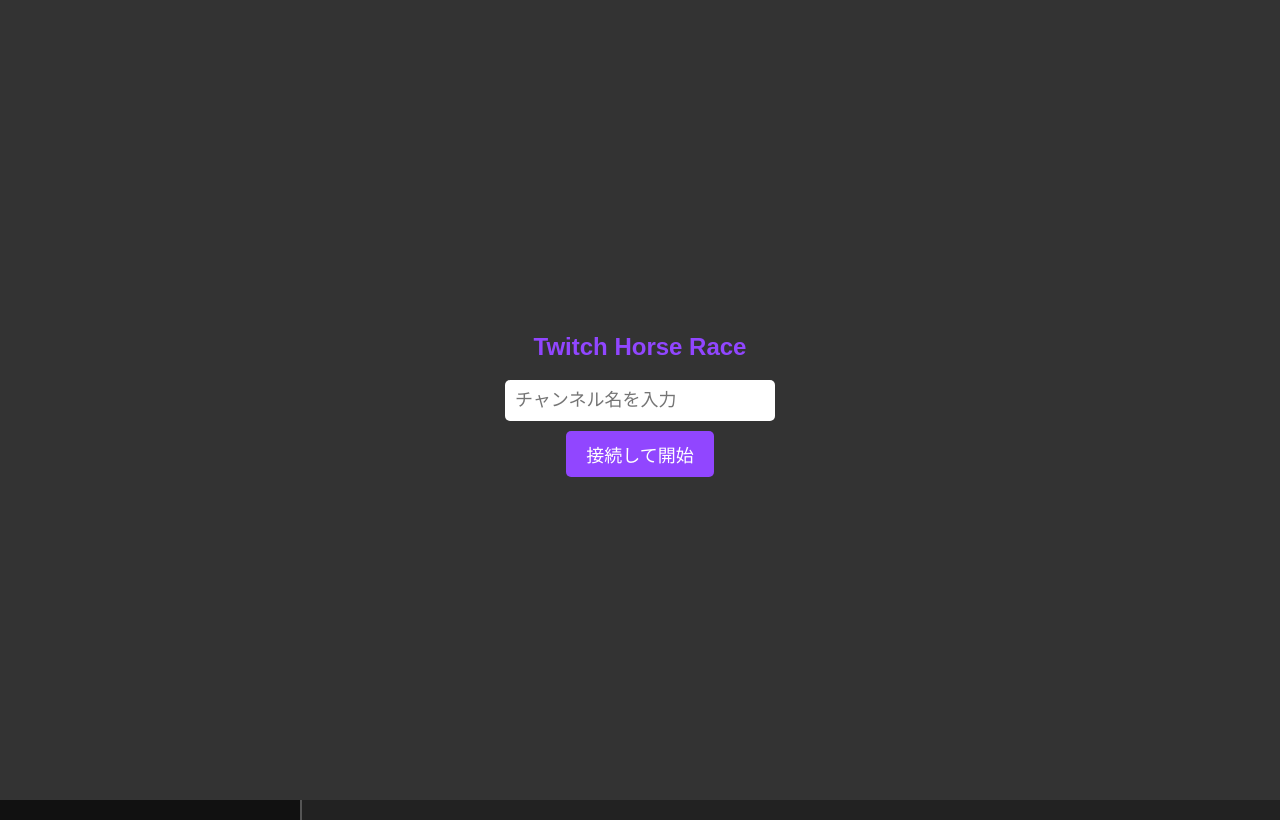
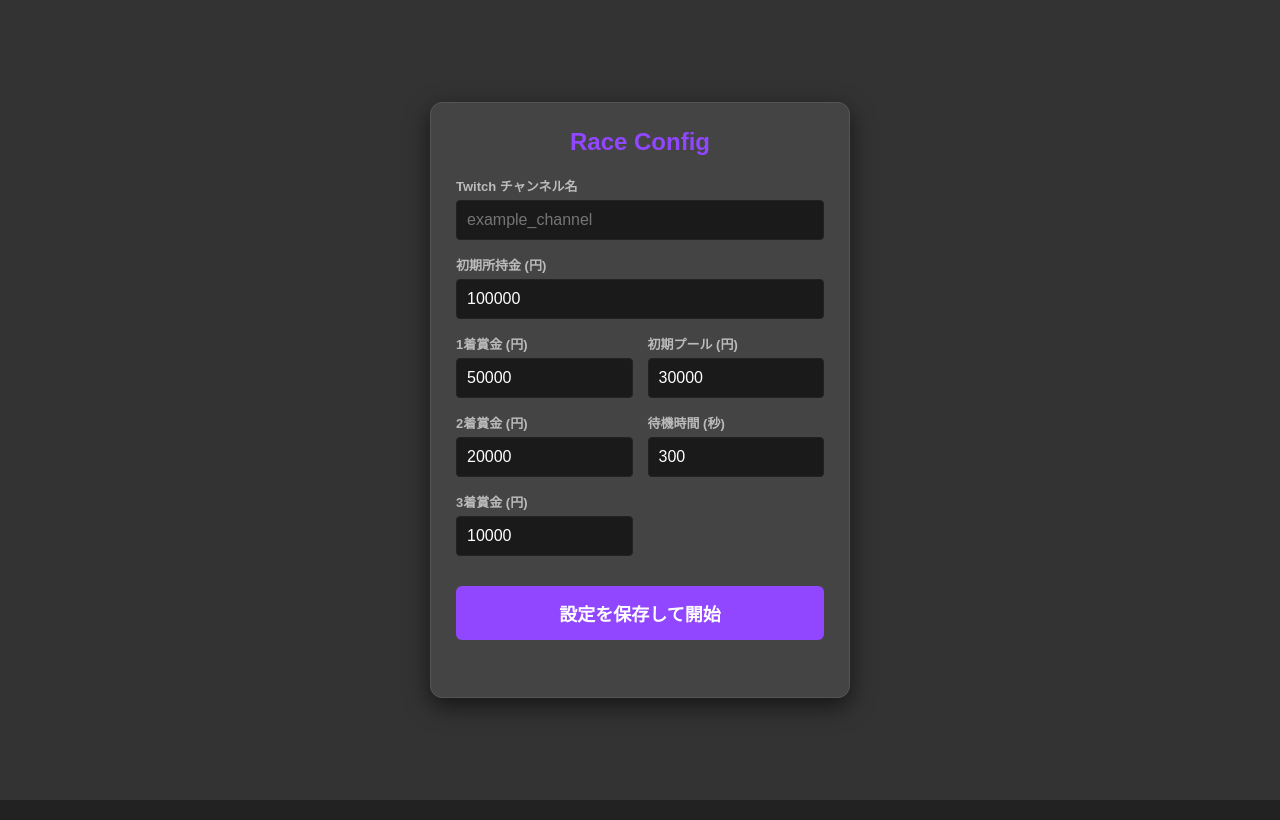
Before and after one commit to miyaro3/umarace, a plain HTML site: page index.html in a window 1280 px wide. Drawn offline with Linux system fonts and the light colour scheme.

Commit message:
Update index.html

```diff
--- a/index.html
+++ b/index.html
@@ -2,8 +2,11 @@
 <html lang="ja">
 <head>
     <meta charset="UTF-8">
-    <title>Twitch 枠順競馬レース</title>
+    <title>Twitch 枠順競馬レース - カスタム設定版</title>
     <style>
+        /* 全要素に適用してはみ出しを防止 */
+        * { box-sizing: border-box; }
+
         body { background-color: #222; color: white; font-family: "MS UI Gothic", sans-serif; margin: 0; overflow: hidden; display: flex; }
 
         /* ログイン画面のスタイル */
@@ -11,14 +14,44 @@
             position: fixed; top: 0; left: 0; width: 100%; height: 100%;
             background: #333; display: flex; flex-direction: column;
             justify-content: center; align-items: center; z-index: 9999;
+            overflow-y: auto;
+            padding: 20px;
         }
+        .config-group {
+            background: #444;
+            padding: 25px;
+            border-radius: 12px;
+            box-shadow: 0 8px 24px rgba(0,0,0,0.6);
+            width: 100%;
+            max-width: 420px; /* 横幅に少し余裕を持たせる */
+            height: auto;
+            border: 1px solid #555;
+        }
+        .config-item { margin-bottom: 15px; display: flex; flex-direction: column; }
+        .config-item label { font-size: 13px; margin-bottom: 5px; color: #bbb; font-weight: bold; }
+
         #login-screen input {
-            padding: 10px; font-size: 18px; width: 250px; border-radius: 5px; border: none; margin-bottom: 10px;
-        }
-        #login-screen button {
-            padding: 10px 20px; font-size: 18px; cursor: pointer; background: #9146ff; color: white; border: none; border-radius: 5px;
+            width: 100%; /* 親要素の幅いっぱいに広げる */
+            padding: 10px;
+            font-size: 16px;
+            border-radius: 4px;
+            border: 1px solid #222;
+            background: #1a1a1a;
+            color: #fff;
+            outline: none;
         }
 
+        /* 2カラムレイアウト用 */
+        .config-row { display: flex; gap: 15px; margin-bottom: 15px; }
+        .config-row .config-item { flex: 1; margin-bottom: 0; }
+
+        #login-screen button {
+            padding: 14px; font-size: 18px; cursor: pointer; background: #9146ff; color: white; border: none; border-radius: 6px; font-weight: bold; margin-top: 15px; width: 100%;
+            transition: background 0.2s;
+        }
+        #login-screen button:hover { background: #a970ff; }
+
+        /* ゲーム画面用スタイル */
         #sidebar { width: 280px; background: #111; border-right: 2px solid #555; height: 100vh; overflow-y: auto; padding: 10px; font-size: 16px; position: relative; z-index: 1000; }
         #controls-info {
             position: absolute; bottom: 20px; left: 10px; right: 10px;
@@ -26,7 +59,7 @@
             background: rgba(50,50,50,0.9); padding: 15px; border: 2px solid #888; border-radius: 8px;
         }
         #controls-info strong { color: #ffff00; font-size: 20px; }
-        #main { flex-grow: 1; position: relative; background: #3a7d44; height: 100vh; overflow: hidden; display: none; } /* 初期は非表示 */
+        #main { flex-grow: 1; position: relative; background: #3a7d44; height: 100vh; overflow: hidden; display: none; }
         #track { position: relative; width: 100%; height: 750px; border-top: 4px solid #fff; border-bottom: 4px solid #fff; margin-top: 20px; background-image: linear-gradient(#458b52 50%, #3a7d44 50%); background-size: 100% 80px; }
         .lane { position: relative; height: 40px; border-bottom: 1px solid rgba(255,255,255,0.1); display: flex; align-items: center; }
         .finish-line { position: absolute; right: 120px; top: 0; width: 10px; height: 100%; background: repeating-linear-gradient(0deg, #fff, #fff 10px, #000 10px, #000 20px); }
@@ -64,10 +97,51 @@
 <body>
 
 <div id="login-screen">
-    <h2 style="color: #9146ff;">Twitch Horse Race</h2>
-    <input type="text" id="channel-input" placeholder="チャンネル名を入力">
-    <button onclick="startConnection()">接続して開始</button>
-    <div id="login-msg" style="margin-top:10px; color: #ff4444;"></div>
+    <div class="config-group">
+        <h2 style="color: #9146ff; text-align: center; margin: 0 0 20px 0;">Race Config</h2>
+
+        <div class="config-item">
+            <label>Twitch チャンネル名</label>
+            <input type="text" id="channel-input" placeholder="example_channel">
+        </div>
+
+        <div class="config-item">
+            <label>初期所持金 (円)</label>
+            <input type="number" id="initial-money-input" value="100000">
+        </div>
+
+        <div class="config-row">
+            <div class="config-item">
+                <label>1着賞金 (円)</label>
+                <input type="number" id="prize1-input" value="50000">
+            </div>
+            <div class="config-item">
+                <label>初期プール (円)</label>
+                <input type="number" id="pool-input" value="30000">
+            </div>
+        </div>
+
+        <div class="config-row">
+            <div class="config-item">
+                <label>2着賞金 (円)</label>
+                <input type="number" id="prize2-input" value="20000">
+            </div>
+            <div class="config-item">
+                <label>待機時間 (秒)</label>
+                <input type="number" id="wait-input" value="300">
+            </div>
+        </div>
+
+        <div class="config-row">
+            <div class="config-item">
+                <label>3着賞金 (円)</label>
+                <input type="number" id="prize3-input" value="10000">
+            </div>
+            <div style="flex: 1;"></div> </div>
+
+        <button onclick="startConnection()">設定を保存して開始</button>
+        <div id="login-msg" style="margin-top:15px; color: #ff4444; font-size: 14px; text-align: center; min-height: 1.2em;"></div>
+    </div>
 </div>
 
 <div id="sidebar">
@@ -117,13 +191,18 @@
 </div>
 
 <script>
+    // JavaScript部分は前回のロジックをそのまま継承
     let MY_CHANNEL = "";
-    const INITIAL_MONEY = 100000;
+    let INITIAL_MONEY = 100000;
     const ENTRY_FEE = 10000;
     const VOTE_FEE = 10000;
-    const WAIT_TIME = 300;
     const VOTE_UNIT = 1000;
-    const TOTAL_DUMMY_MONEY = 30000;
+
+    let PRIZE_1 = 50000;
+    let PRIZE_2 = 20000;
+    let PRIZE_3 = 10000;
+    let TOTAL_DUMMY_MONEY = 30000;
+    let WAIT_TIME = 300;
 
     let users = {};
     let participants = [];
@@ -138,12 +217,20 @@
     const WAKU_COLORS = ["#ffffff", "#222222", "#ff0000", "#3333ff", "#ffff00", "#00aa00", "#ff8c00", "#ffc0cb"];
 
     function startConnection() {
-        const input = document.getElementById('channel-input').value.trim();
-        if (!input) {
+        const channelInput = document.getElementById('channel-input').value.trim();
+        if (!channelInput) {
             document.getElementById('login-msg').innerText = "チャンネル名を入力してください。";
             return;
         }
-        MY_CHANNEL = input.toLowerCase();
+
+        MY_CHANNEL = channelInput.toLowerCase();
+        INITIAL_MONEY = parseInt(document.getElementById('initial-money-input').value) || 0;
+        PRIZE_1 = parseInt(document.getElementById('prize1-input').value) || 0;
+        PRIZE_2 = parseInt(document.getElementById('prize2-input').value) || 0;
+        PRIZE_3 = parseInt(document.getElementById('prize3-input').value) || 0;
+        TOTAL_DUMMY_MONEY = parseInt(document.getElementById('pool-input').value) || 0;
+        WAIT_TIME = parseInt(document.getElementById('wait-input').value) || 300;
+
         connect();
     }
 
@@ -184,8 +271,10 @@
 
         for(let i=1; i<=8; i++) dummyVoteCounts[i] = 1;
         let remainingVotes = (TOTAL_DUMMY_MONEY / VOTE_UNIT) - 8;
-        for(let j=0; j < remainingVotes; j++) {
-            dummyVoteCounts[Math.floor(Math.random() * 8) + 1]++;
+        if(remainingVotes > 0) {
+            for(let j=0; j < remainingVotes; j++) {
+                dummyVoteCounts[Math.floor(Math.random() * 8) + 1]++;
+            }
         }
 
         availableSlots = [1,2,3,4,5,6,7,8].sort(() => Math.random() - 0.5);
@@ -266,13 +355,13 @@
         const second = winners[1];
         const third = winners[2];
 
-        document.getElementById('result-1').innerHTML = `1着: ${top.name} (${top.waku}枠) <span class="prize-text">+30,000円</span>`;
-        if (second) document.getElementById('result-2').innerHTML = `2着: ${second.name} (${second.waku}枠) <span class="prize-text">+10,000円</span>`;
-        if (third) document.getElementById('result-3').innerHTML = `3着: ${third.name} (${third.waku}枠) <span class="prize-text">+5,000円</span>`;
+        document.getElementById('result-1').innerHTML = `1着: ${top.name} (${top.waku}枠) <span class="prize-text">+${PRIZE_1.toLocaleString()}円</span>`;
+        if (second) document.getElementById('result-2').innerHTML = `2着: ${second.name} (${second.waku}枠) <span class="prize-text">+${PRIZE_2.toLocaleString()}円</span>`;
+        if (third) document.getElementById('result-3').innerHTML = `3着: ${third.name} (${third.waku}枠) <span class="prize-text">+${PRIZE_3.toLocaleString()}円</span>`;
 
-        if (!top.isCPU) users[top.name].money += 30000;
-        if (second && !second.isCPU) users[second.name].money += 10000;
-        if (third && !third.isCPU) users[third.name].money += 5000;
+        if (!top.isCPU) users[top.name].money += PRIZE_1;
+        if (second && !second.isCPU) users[second.name].money += PRIZE_2;
+        if (third && !third.isCPU) users[third.name].money += PRIZE_3;
 
         const winWaku = top.waku;
         const userVoteUnits = (VOTE_FEE / VOTE_UNIT);
@@ -332,9 +421,9 @@
             if (gameState === 'WAITING') {
                 const simulatedTotal = currentTotalPool + userVoteUnits;
                 const simulatedWaku = counts[i] + userVoteUnits;
-                o = (simulatedTotal / simulatedWaku).toFixed(1);
+                o = (simulatedTotal / (simulatedWaku || 1)).toFixed(1);
             } else {
-                o = (currentTotalPool / counts[i]).toFixed(1);
+                o = (currentTotalPool / (counts[i] || 1)).toFixed(1);
             }
             html += `<span class="waku-bg-${i}" style="padding:4px 8px; margin:2px; border-radius:3px; font-weight:bold;">${i}:${o}</span>`;
         }
@@ -392,7 +481,6 @@
             const raw = e.data;
             if (raw.includes('PING')) socket.send('PONG :tmi.twitch.tv');
 
-            // 接続成功メッセージ(001)を受信したらゲーム開始
             if (raw.includes(' 001 ')) {
                 document.getElementById('login-screen').style.display = 'none';
                 document.getElementById('main').style.display = 'block';
```
